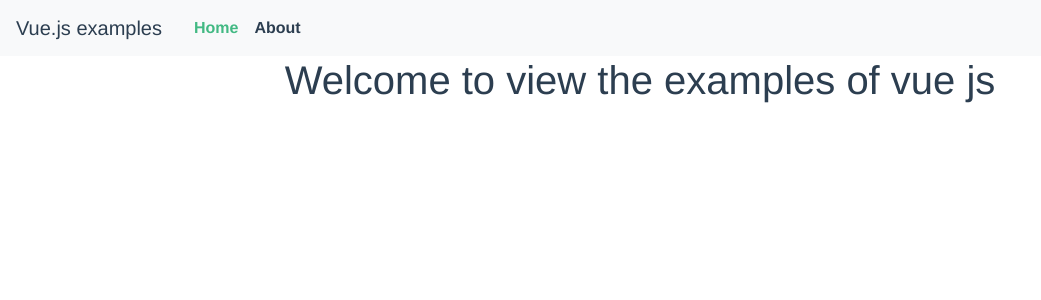
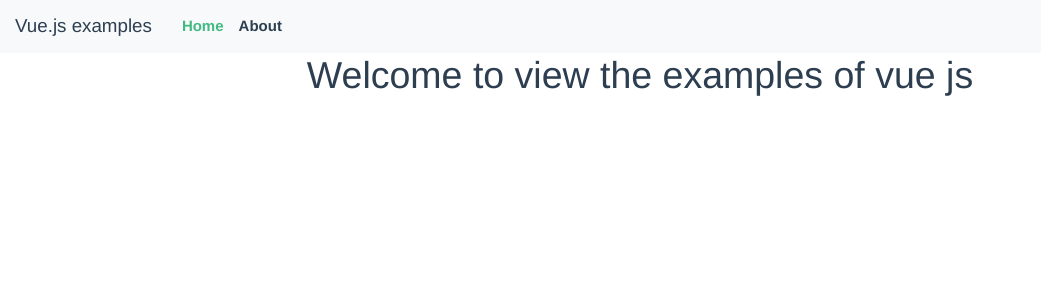
Before and after one commit to paul58914080/vuejs-examples, a Vue app: page / in a window 1280 px wide. Shown: the top 300 px of the page, without its empty margins (0-1041 px from the left). Built offline with nearby package versions, Linux system fonts and the light colour scheme.

Commit message:
refactored styles

```diff
--- a/src/App.vue
+++ b/src/App.vue
@@ -18,14 +18,14 @@
 </template>
 
 <style lang="scss">
-    @import '../node_modules/bootstrap/scss/bootstrap.scss';
+    @import 'styles/styles.scss';
 
     html, body {
         height: 100%;
     }
 
     #app {
-        font-family: 'Avenir', Helvetica, Arial, sans-serif;
+        font-family: $font-family;
         -webkit-font-smoothing: antialiased;
         -moz-osx-font-smoothing: grayscale;
         text-align: center;
```
